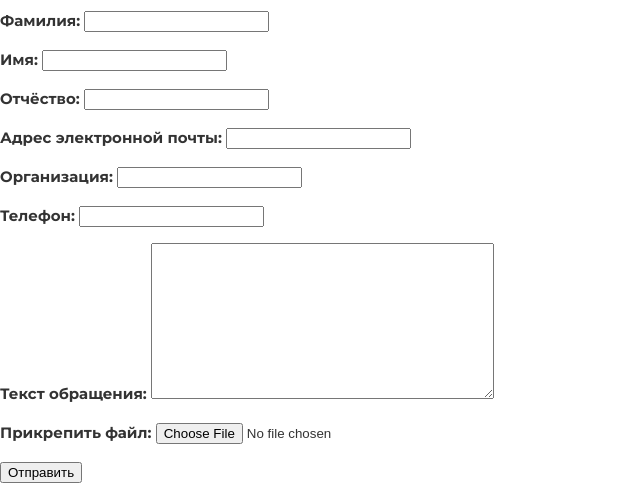
After one commit to RemSombra/MOU_Kladovizkaya_OOS, a Django app: page /news/appeals in a window 1280 px wide. The commit adds this page. Shown: the part 370-854 px from the top of the page, without its empty margins (0-640 px from the left). Run offline with Django 3.2, Linux system fonts and the light colour scheme; some libraries are stand-ins or nearby versions.

Commit message:
Добавление раздела "Обращения граждан"

```diff
--- a/OOS/main/static/main/css/style.css
+++ b/OOS/main/static/main/css/style.css
@@ -242,7 +242,7 @@ hr {
 }
 
 .section_news {
-    padding: 130px 0;
+    padding: 75px 0;
 }
 
 .section--devices {
@@ -489,8 +489,11 @@ hr {
 /*Секция About*/
 
 .section_about {
-    padding-top: 150px;
+    padding-top: 75px;
 
 }
 
-/*Кнопка версии для СВ*/
+/*Форма обращений*/
+.appeals_form {
+    padding-top: 15px;
+}
--- a/OOS/main/templates/main/layout.html
+++ b/OOS/main/templates/main/layout.html
@@ -28,6 +28,7 @@
                     <a class="nav__link" href="{% url 'home' %}">Главная</a>
                     <a class="nav__link" href="{% url 'about' %}">Сведения об образовательной организации</a>
                     <a class="nav__link" href="{% url 'news_home' %}">Новости</a>
+                    <a class="nav__link" href="{% url 'appeals' %}">Обращения граждан</a>
                     <a class="nav__link"><img id="specialButton" style="cursor:pointer;" src="https://lidrekon.ru/images/special.png" alt="ВЕРСИЯ ДЛЯ СЛАБОВИДЯЩИХ" title="ВЕРСИЯ ДЛЯ СЛАБОВИДЯЩИХ" /></a>
                 </nav>
             </div>
--- /dev/null
+++ b/OOS/news/forms.py
@@ -0,0 +1,7 @@
+from django import forms
+from .models import Contact
+
+class ContactForm(forms.ModelForm):
+    class Meta:
+        model = Contact
+        fields = ['last_name', 'first_name', 'middle_name', 'email', 'organization', 'phone', 'text', 'file']
--- a/OOS/news/models.py
+++ b/OOS/news/models.py
@@ -13,3 +13,19 @@ class Articles(models.Model):
     class Meta:
         verbose_name = 'Новость'
         verbose_name_plural = 'Новости'
+
+class Contact(models.Model):
+    last_name = models.CharField('Фамилия', max_length=50)
+    first_name = models.CharField('Имя', max_length=50)
+    middle_name = models.CharField('Отчёство', null=True, max_length=60, blank=True)
+    email = models.EmailField('Адрес электронной почты')
+    organization = models.CharField('Организация', null=True, max_length=120, blank=True)
+    phone = models.CharField('Телефон', null=True, max_length=15, blank=True)
+    text = models.TextField('Текст обращения')
+    file = models.FileField('Прикрепить файл', null=True, upload_to='files/', blank=True)
+
+    def __str__(self):
+        return self.last_name
+    class Meta:
+        verbose_name = 'Обращение'
+        verbose_name_plural = 'Обращения'
--- /dev/null
+++ b/OOS/news/templates/news/appeals.html
@@ -0,0 +1,11 @@
+{% extends 'main/layout.html' %}
+
+{% block title %}МОУ Кладовицкая ООШ{% endblock %}
+
+{% block content %}
+<form class="appeals_form" action="{% url 'appeals' %}" method="post" enctype="multipart/form-data">
+    {% csrf_token %}
+    {{ form.as_p }}
+    <button type="submit">Отправить</button>
+</form>
+{% endblock %}
--- a/OOS/news/urls.py
+++ b/OOS/news/urls.py
@@ -2,5 +2,6 @@ from django.urls import path
 from . import views
 
 urlpatterns = [
-    path('', views.news_home, name='news_home')
+    path('', views.news_home, name='news_home'),
+    path('appeals', views.appeals, name='appeals')
 ]
--- a/OOS/news/views.py
+++ b/OOS/news/views.py
@@ -1,6 +1,17 @@
-from django.shortcuts import render
+from django.shortcuts import render, redirect
 from .models import Articles
+from .forms import ContactForm
 
 def news_home(request):
     news = Articles.objects.order_by('-date')
     return render(request, 'news/news_home.html', {'news': news})
+
+def appeals(request):
+    if request.method == 'POST':
+        form = ContactForm(request.POST, request.FILES)
+        if form.is_valid():
+            form.save()
+            return redirect('home')
+    else:
+        form = ContactForm()
+    return render(request, 'news/appeals.html', {'form': form})
```
Also changed, not shown: OOS/news/admin.py (+26 -0 lines), OOS/db.sqlite3, OOS/news/migrations/0002_contact.py (added), OOS/news/migrations/0003_auto_20230614_1237.py (added).
